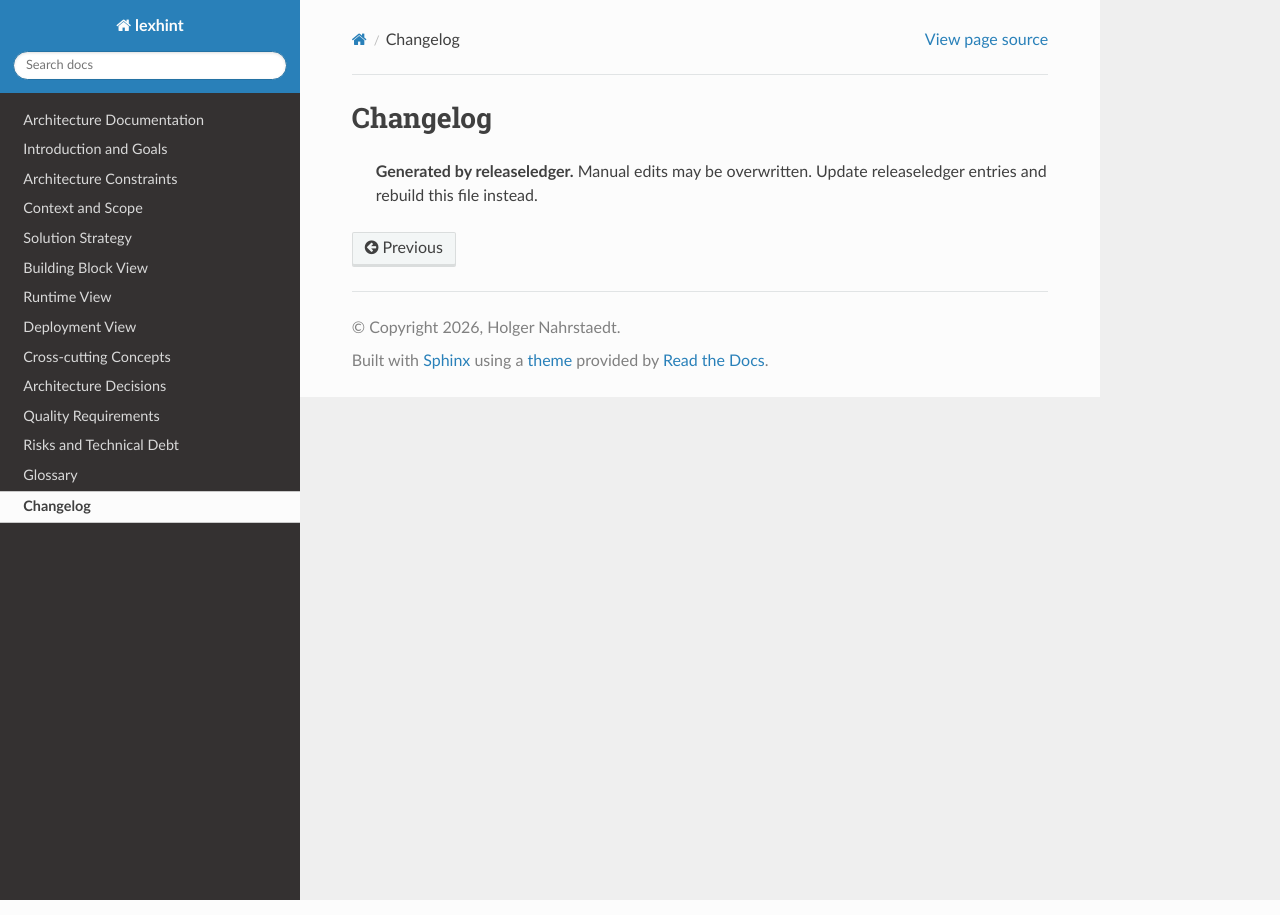
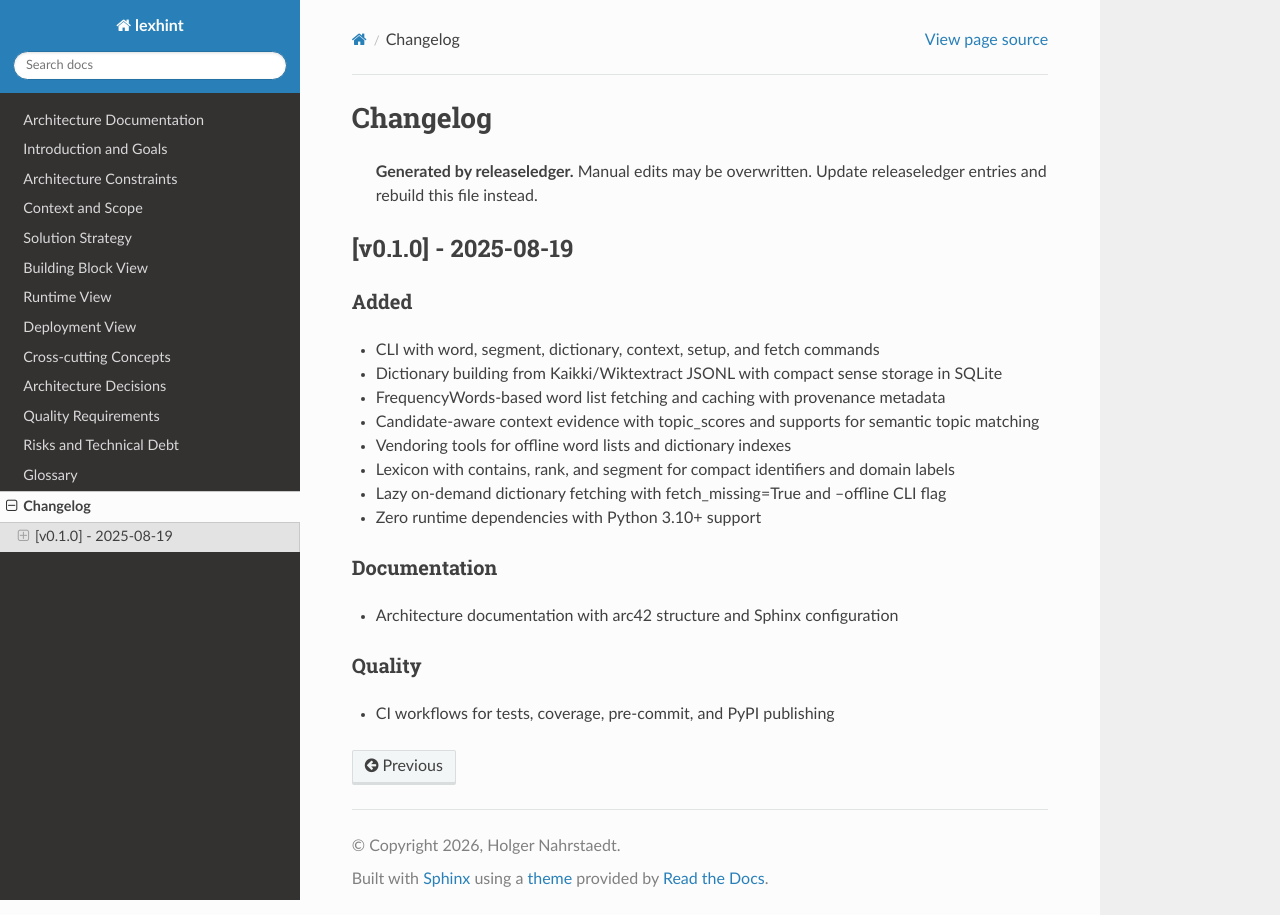
Before and after one commit to buchwandler/lexhint, a Sphinx documentation site: the page built from docs/changelog.md, in a window 1280 px wide. Built offline with Sphinx 7.4.7 and the Read the Docs theme 3.1.0, drawn with Linux system fonts in a browser that asks for light colours.

Commit message:
doc: changelog

```diff
--- a/docs/changelog.md
+++ b/docs/changelog.md
@@ -2,4 +2,27 @@
 
 > **Generated by releaseledger.** Manual edits may be overwritten. Update releaseledger entries and rebuild this file instead.
 
+## [v0.1.0] - 2025-08-19
+
+### Added
+
+- CLI with word, segment, dictionary, context, setup, and fetch commands
+- Dictionary building from Kaikki/Wiktextract JSONL with compact sense storage in SQLite
+- FrequencyWords-based word list fetching and caching with provenance metadata
+- Candidate-aware context evidence with topic_scores and supports for semantic topic matching
+- Vendoring tools for offline word lists and dictionary indexes
+- Lexicon with contains, rank, and segment for compact identifiers and domain labels
+- Lazy on-demand dictionary fetching with fetch_missing=True and --offline CLI flag
+- Zero runtime dependencies with Python 3.10+ support
+
+### Documentation
+
+- Architecture documentation with arc42 structure and Sphinx configuration
+
+### Quality
+
+- CI workflows for tests, coverage, pre-commit, and PyPI publishing
+
+<!-- generated by releaseledger -->
+
 <!-- releaseledger:generated-file -->
```
Also changed, not shown: .ledger/releaseledger/data/ledgers/main/releases/v0.1.0/entries/entry-0001.md (added), .ledger/releaseledger/data/ledgers/main/releases/v0.1.0/entries/entry-0002.md (added), .ledger/releaseledger/data/ledgers/main/releases/v0.1.0/entries/entry-0003.md (added), .ledger/releaseledger/data/ledgers/main/releases/v0.1.0/entries/entry-0004.md (added), .ledger/releaseledger/data/ledgers/main/releases/v0.1.0/entries/entry-0005.md (added), .ledger/releaseledger/data/ledgers/main/releases/v0.1.0/entries/entry-0006.md (added), .ledger/releaseledger/data/ledgers/main/releases/v0.1.0/entries/entry-0007.md (added), .ledger/releaseledger/data/ledgers/main/releases/v0.1.0/entries/entry-0008.md (added), .ledger/releaseledger/data/ledgers/main/releases/v0.1.0/entries/entry-0009.md (added), .ledger/releaseledger/data/ledgers/main/releases/v0.1.0/entries/entry-0010.md (added), .ledger/releaseledger/data/ledgers/main/releases/v0.1.0/release.md (added), 2 other files.
